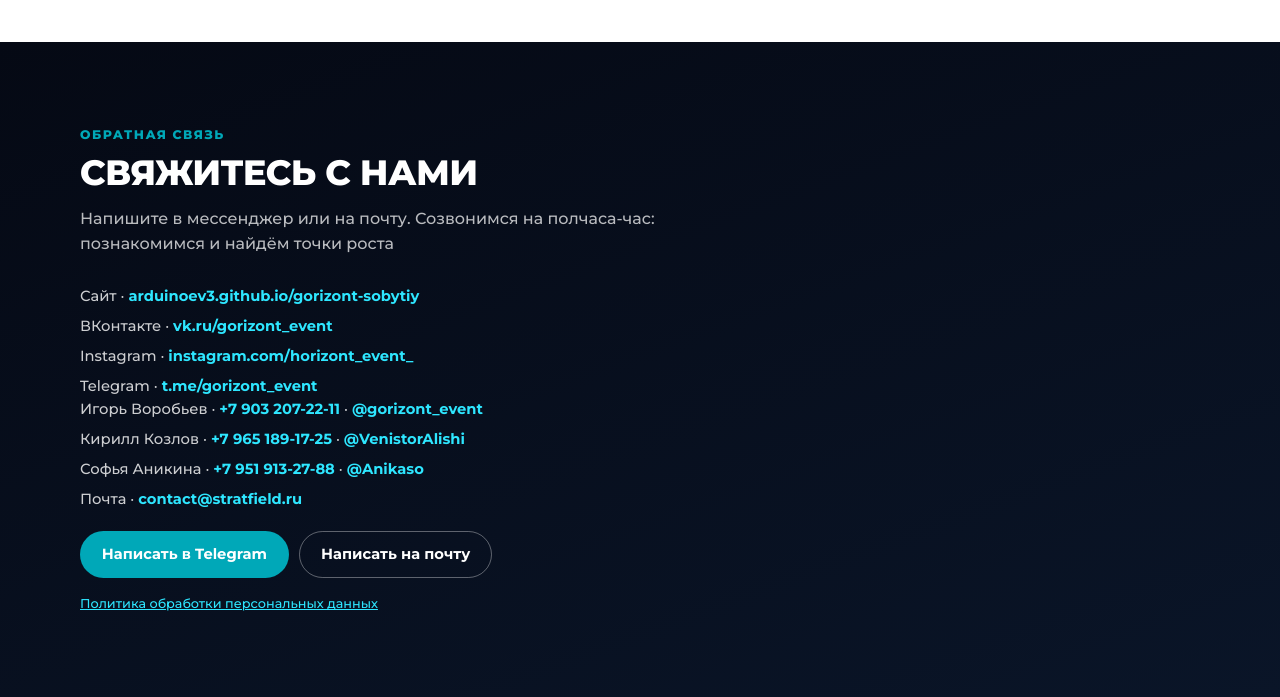
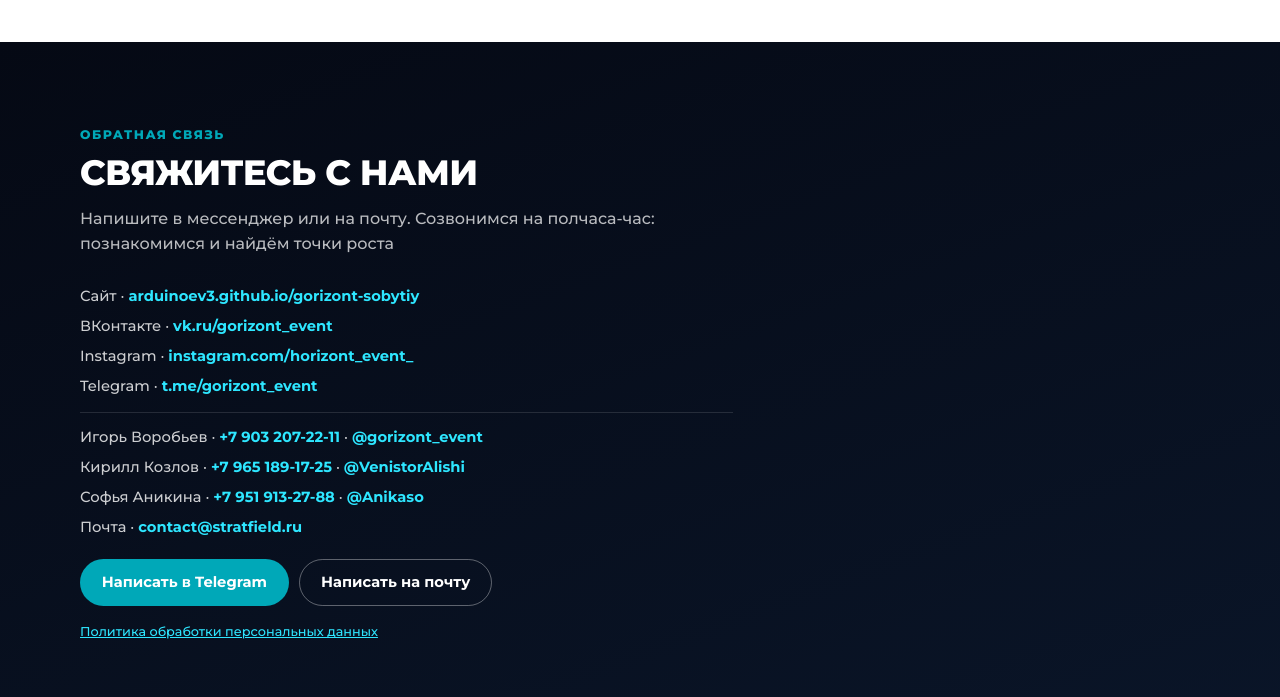
Before and after one commit to arduinoev3/gorizont-sobytiy, a plain HTML site: page index.html in a window 1280 px wide. Shown: the part 4678-5375 px from the top of the page. Drawn offline with Linux system fonts and the light colour scheme.

Commit message:
Add spacing between social links and people contacts

```diff
--- a/css/site.css
+++ b/css/site.css
@@ -538,6 +538,11 @@ a { color: inherit; }
   color: rgba(255,255,255,0.8);
   font-size: 0.92rem;
 }
+.contacts--social {
+  margin-bottom: 0.85rem;
+  padding-bottom: 0.85rem;
+  border-bottom: 1px solid rgba(255,255,255,0.12);
+}
 .contacts a {
   color: #2ee6ff;
   text-decoration: none;
```
